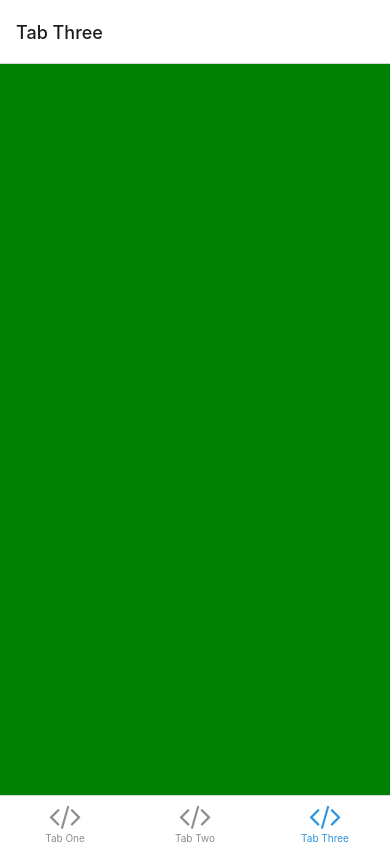
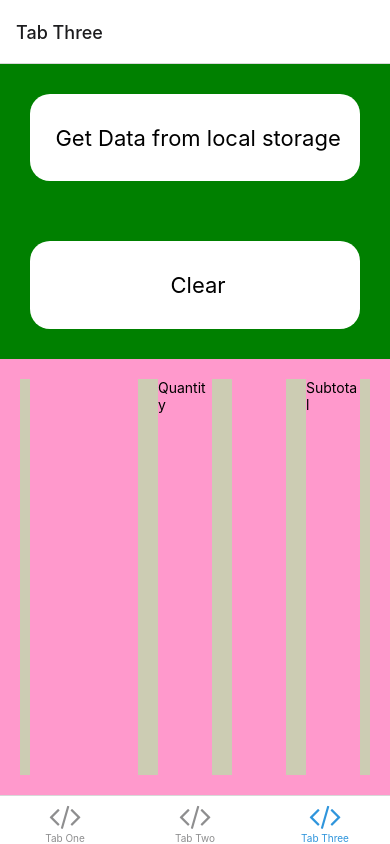
Before and after one commit to joseguambo1994/superheroes-store, a React Native app: screen /TabThree in a window 390 px wide. Built offline with nearby package versions, Linux system fonts and the light colour scheme; what expo-linking would draw is missing.

Commit message:
Add filtering keys retrieved from AsyncStorage, to include only Firebase Documents IDs

```diff
--- /dev/null
+++ b/components/ProductReceiptComponent.tsx
@@ -0,0 +1,103 @@
+import AsyncStorage from '@react-native-async-storage/async-storage';
+import React, { useEffect, useState } from 'react';
+import { StyleSheet, TouchableOpacity, Image } from 'react-native';
+import Colors from '../constants/Colors';
+import { db } from '../firebase';
+import { Text, View } from './Themed';
+
+interface ProductReceipt {
+    productId: string
+  }
+
+export default function ProductReceiptComponent(prop: ProductReceipt) {
+
+    const [name, setName] = useState('');
+    const [numberOfOrderedProducts, setNumberOfOrderedProducts] = useState('');
+    const [unitPrice, setUniPrice] = useState('');
+    const [subtotal, setSubtotal] = useState('');
+
+    // const getProductFromDatabase = () => {
+    //     var docRef = db.collection("products").doc(prop.productId);
+
+    //     docRef
+    //       .get()
+    //       .then((doc) => {
+    //         if (doc.exists) {
+    //           console.log("Document data:", doc.data());
+
+    //           setName(()=>doc.data()?.name);
+    //           getData(prop.productId)
+    //           setUniPrice(()=>doc.data()?.unitPrice);
+    //         } else {
+    //           // doc.data() will be undefined in this case
+    //           console.log("No such document!");
+    //         }
+    //       })
+    //       .catch((error) => {
+    //         console.log("Error getting document:", error);
+    //       });
+    // }
+
+    useEffect(()=>{
+        console.log("product prop.productId",prop.productId)
+    })
+
+    const getData = async (productId:string) => {
+        try {
+          const jsonValue = await AsyncStorage.getItem(productId)
+          console.log("GETDATA()",jsonValue != null ? JSON.parse(jsonValue) : null)
+          return jsonValue != null ? JSON.parse(jsonValue) : null;
+        } catch(e) {
+          // error reading value
+        }
+      }
+
+
+  return (
+    <View style={styles.container}>
+        <View style={styles.nameContainer}>
+        <Text>
+            {name}
+        </Text>
+        </View>
+        <View style={styles.textContainer}>
+        <Text>
+            Quantity
+        </Text>
+        </View>
+        <View style={styles.textContainer}>
+        <Text>
+            {unitPrice}
+        </Text>
+        </View>
+        <View style={styles.textContainer}>
+        <Text>
+            Subtotal
+        </Text>
+        </View>
+    </View>
+  );
+}
+
+const styles = StyleSheet.create({
+  container: {
+    flex:1,
+    backgroundColor: Colors.dark.grayLight,
+    margin:20,
+    flexDirection:'row'
+  },
+  nameContainer:{
+    flex:2,
+    backgroundColor: Colors.dark.pinkLight,
+    marginHorizontal:10,
+  },
+  textContainer:{
+    flex:1,
+    backgroundColor: Colors.dark.pinkLight,
+    marginHorizontal:10,
+  },
+  text:{
+
+      fontSize: 18
+  }
+});
--- a/screens/NotFoundScreen.tsx
+++ b/screens/NotFoundScreen.tsx
@@ -65,7 +65,6 @@ export default function NotFoundScreen({
 
   const handleConfirm = () => {
     var sale = {
-      productId: productId,
       numberOfOrderedProducts: numberOfOrderedProducts.toString(),
    };
    storeData(sale);
@@ -76,7 +75,7 @@ export default function NotFoundScreen({
   const storeData = async (value:Object) => {
     try {
       const jsonValue = JSON.stringify(value)
-      await AsyncStorage.setItem('@storage_Key', jsonValue)
+      await AsyncStorage.setItem(productId, jsonValue)
     } catch (e) {
       // saving error
     }
--- a/screens/TabThreeScreen.tsx
+++ b/screens/TabThreeScreen.tsx
@@ -1,11 +1,80 @@
-import * as React from 'react';
-import { StyleSheet } from 'react-native';
+import AsyncStorage from '@react-native-async-storage/async-storage';
+import React, {useEffect, useState} from 'react';
+import { StyleSheet, Touchable, TouchableOpacity } from 'react-native';
+import ProductReceiptComponent from '../components/ProductReceiptComponent';
 import { Text, View } from '../components/Themed';
+import Colors from '../constants/Colors';
+import { db } from '../firebase';
 import { RootTabScreenProps } from '../types';
 
+
+interface ProductReceipt {
+  name:string,
+  numberOfOrderedProducts: number,
+  unitPrice: number,
+  severalProductsPrice: number,
+}
+
+interface Product {
+  name: string,
+  type: string,
+  publisher: string,
+  unitPrice:string,
+  stock: string,
+  image: string,
+}
+
+const clearAll = async () => {
+  try {
+    await AsyncStorage.clear()
+  } catch(e) {
+    // clear error
+  }
+
+  console.log('Done.')
+}
+
+const arraryOfProductsReceipts: ProductReceipt[]= []
+
 export default function TabThreeScreen({ navigation }: RootTabScreenProps<'TabOne'>) {
+
+  const [productsKeys,setProductsKeys] = useState([''])
+  const [productsReceipts,setProductsReceipts ] = useState(arraryOfProductsReceipts);
+
+  const getAllKeys = async () => {
+    let keys:string[] = []
+    try {
+      keys = await AsyncStorage.getAllKeys()
+      const regexp = new RegExp('^[a-zA-Z0-9]{20}$')
+      const arrayOfOnlyProductsKeys = keys.filter(key => regexp.test(key) )
+      setProductsKeys(()=>arrayOfOnlyProductsKeys)
+      console.log(arrayOfOnlyProductsKeys)
+    } catch(e) {
+      alert('No se registraron productos para el cliente')
+    }
+
+  }
+
+  useEffect(()=>{
+    console.log("useEffect productsKeys")
+
+  },[productsKeys])
+
   return (
     <View style={styles.container}>
+      <TouchableOpacity style={styles.button} onPress={()=>getAllKeys()}>
+        <Text style={styles.text}> Get Data from local storage</Text>
+      </TouchableOpacity>
+      <TouchableOpacity style={styles.button} onPress={()=>clearAll()}>
+        <Text style={styles.text}> Clear</Text>
+      </TouchableOpacity>
+      <View style={styles.productsListContainer}>
+        {
+          productsKeys.flatMap(productKey=>
+            <ProductReceiptComponent key={productKey} productId={productKey}/>
+          )
+        }
+      </View>
     </View>
   );
 }
@@ -13,8 +82,21 @@ export default function TabThreeScreen({ navigation }: RootTabScreenProps<'TabOn
 const styles = StyleSheet.create({
   container: {
     flex: 1,
-    alignItems: 'center',
-    justifyContent: 'center',
     backgroundColor: 'green'
   },
+  productsListContainer:{
+    flex:1,
+    backgroundColor: Colors.dark.pinkLight
+  },
+  button:{
+    flex:0.2,
+    margin:30,
+    borderRadius:20,
+    backgroundColor: Colors.dark.white,
+    justifyContent:'center',
+    alignItems:'center',
+  },
+  text:{
+    fontSize:22,
+  }
 });
--- a/screens/TabTwoScreen.tsx
+++ b/screens/TabTwoScreen.tsx
@@ -1,4 +1,3 @@
-import AsyncStorage from '@react-native-async-storage/async-storage';
 import React, { useState, useEffect } from 'react';
 import { StyleSheet, TouchableOpacity, ScrollView } from 'react-native';
 import ProductComponent from '../components/ProductComponent';
@@ -21,37 +20,12 @@ export default function TabTwoScreen({ navigation }: RootTabScreenProps<'TabTwo'
         setProducts(()=> querySnapshot.docs)
     });
 
-    getData()
-    getAllKeys()
-
     });
 
     return unsubscribe;
   }, [navigation]);
 
 
-  const getAllKeys = async () => {
-    let keys:any[] = []
-    try {
-      keys = await AsyncStorage.getAllKeys()
-    } catch(e) {
-      // read key error
-    }
-
-    console.log("GETALLKEYS", keys)
-    // example console.log result:
-    // ['@MyApp_user', '@MyApp_key']
-  }
-
-  const getData = async () => {
-    try {
-      const jsonValue = await AsyncStorage.getItem('@storage_Key')
-      console.log("GETDATA()",jsonValue != null ? JSON.parse(jsonValue) : null)
-      return jsonValue != null ? JSON.parse(jsonValue) : null;
-    } catch(e) {
-      // error reading value
-    }
-  }
 
   const handleClickBuy = (text:string) => {
       console.log('handleClickBuy: ' +text)
```
